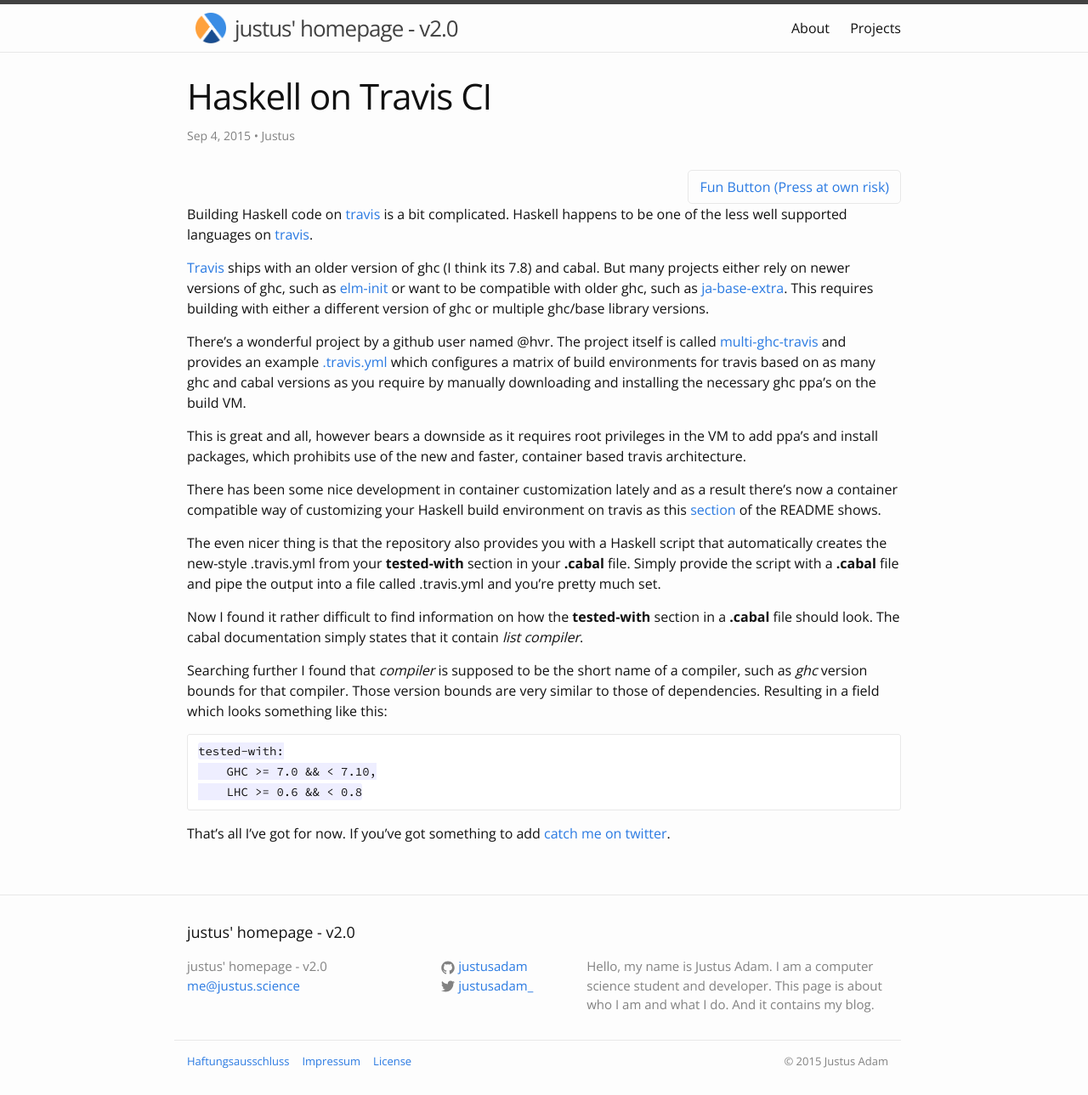
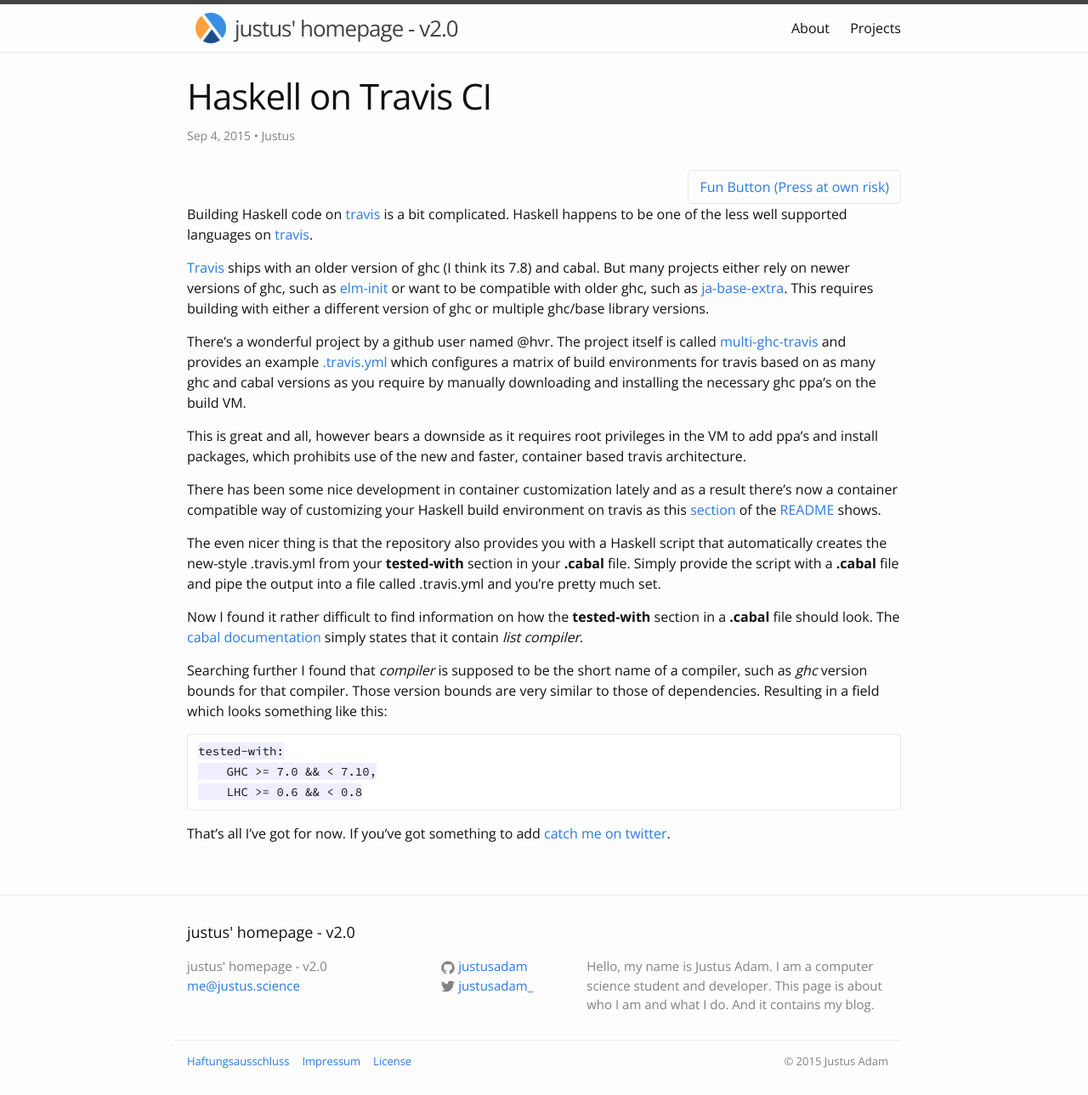
Before and after one commit to JustusAdam/justusadam.github.io, a Jekyll site: the page built from _posts/2015-09-04-travis.md, in a window 1280 px wide. Shown: the whole page at 85% size. Built offline with Jekyll 4.4.1, drawn with Linux system fonts in a browser that asks for light colours; some of the changed lines change nothing that is shown.

Commit message:
Added two more links.

```diff
--- a/_posts/2015-09-04-travis.md
+++ b/_posts/2015-09-04-travis.md
@@ -21,13 +21,15 @@
 
 This is great and all, however bears a downside as it requires root privileges in the VM to add ppa's and install packages, which prohibits use of the new and faster, container based travis architecture.
 
-There has been some nice development in container customization lately and as a result there's now a container compatible way of customizing your Haskell build environment on travis as this [section][container-readme-section] of the README shows.
+There has been some nice development in container customization lately and as a result there's now a container compatible way of customizing your Haskell build environment on travis as this [section][container-readme-section] of the [README][multi-ghc-travis] shows.
 
 [container-readme-section]: https://github.com/hvr/multi-ghc-travis#travisyml-for-container-based-infrastructure
 
 The even nicer thing is that the repository also provides you with a Haskell script that automatically creates the new-style .travis.yml from your **tested-with** section in your **.cabal** file. Simply provide the script with a **.cabal** file and pipe the output into a file called .travis.yml and you're pretty much set.
 
-Now I found it rather difficult to find information on how the **tested-with** section in a **.cabal** file should look. The cabal documentation simply states that it contain *list compiler*.
+Now I found it rather difficult to find information on how the **tested-with** section in a **.cabal** file should look. The [cabal documentation][cabal-doc] simply states that it contain *list compiler*.
+
+[cabal-doc]: https://www.haskell.org/cabal/users-guide/developing-packages.html#package-properties
 
 Searching further I found that *compiler* is supposed to be the short name of a compiler, such as *ghc* version bounds for that compiler. Those version bounds are very similar to those of dependencies. Resulting in a field which looks something like this:
 
```
